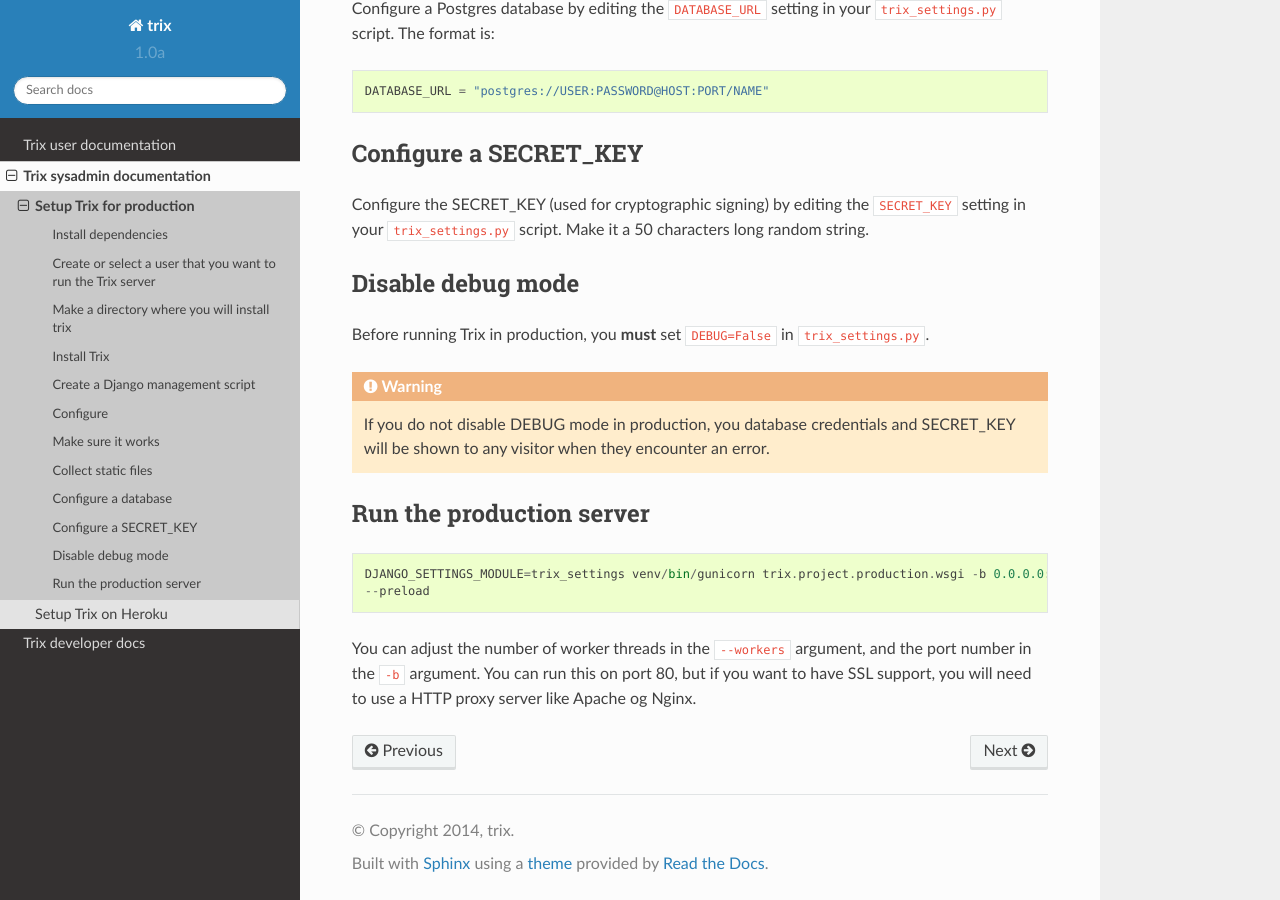
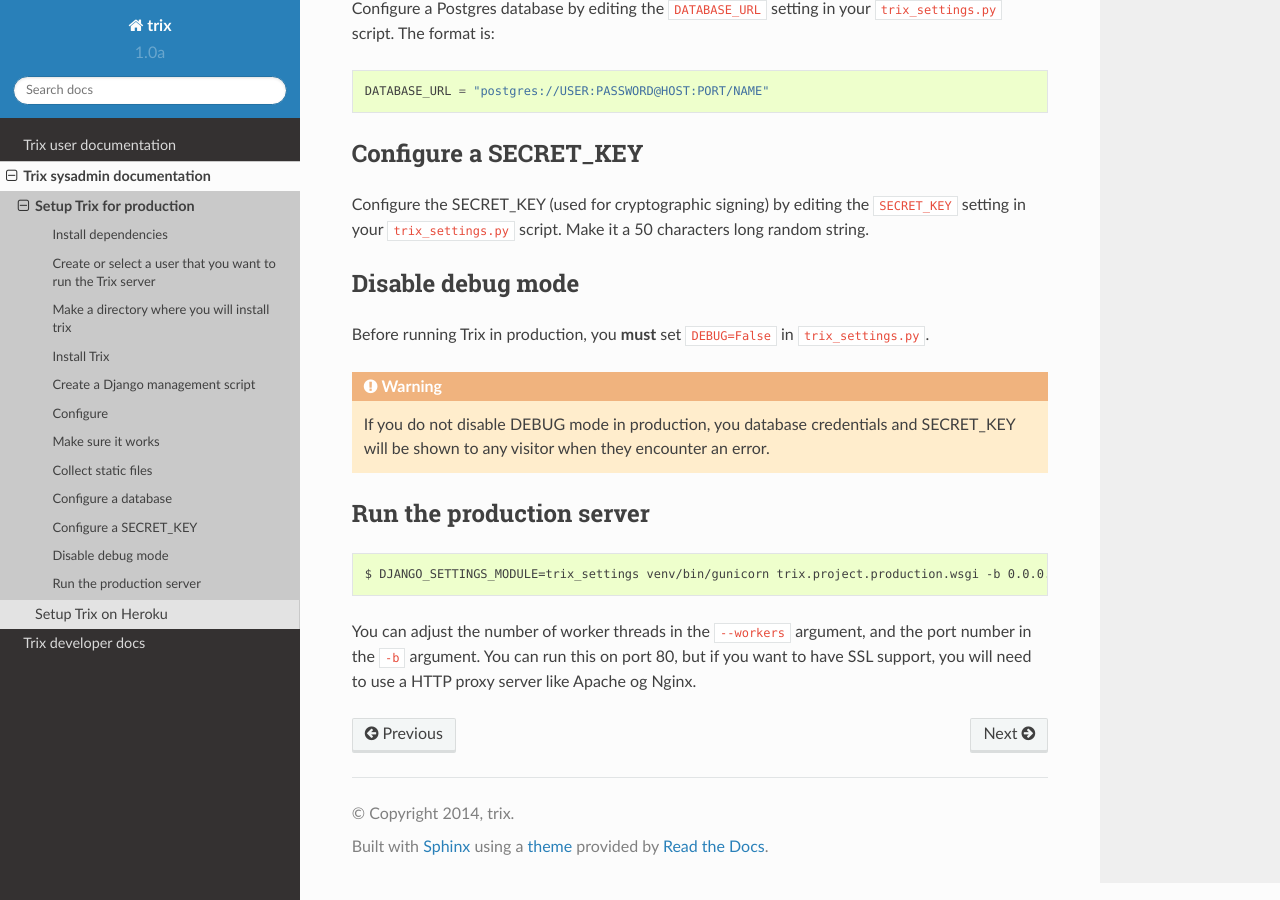
Before and after one commit to devilry/trix2, a Sphinx documentation site: the page built from docs/sysadmin/deploy.rst, in a window 1280 px wide and 900 px high, scrolled down 2075 px. Built offline with Sphinx 7.4.7 and the Read the Docs theme 2.0.0, drawn with Linux system fonts in a browser that asks for light colours; pages that are not in the unit, such as notebooks, are missing from menus.

Commit message:
Better deploy docs, and up version to 2.0.0-beta005.

```diff
--- a/docs/sysadmin/deploy.rst
+++ b/docs/sysadmin/deploy.rst
@@ -129,8 +129,7 @@
 *************************
 ::
 
-    DJANGO_SETTINGS_MODULE=trix_settings venv/bin/gunicorn trix.project.production.wsgi -b 0.0.0.0:8000 --workers=12
-    --preload
+    $ DJANGO_SETTINGS_MODULE=trix_settings venv/bin/gunicorn trix.project.production.wsgi -b 0.0.0.0:8000 --workers=12 --preload
 
 You can adjust the number of worker threads in the ``--workers`` argument,
 and the port number in the ``-b`` argument. You can run this on port 80,
--- a/trix/version.py
+++ b/trix/version.py
@@ -1 +1 @@
-__version__ = '2.0.0-beta004'
+__version__ = '2.0.0-beta005'
```
